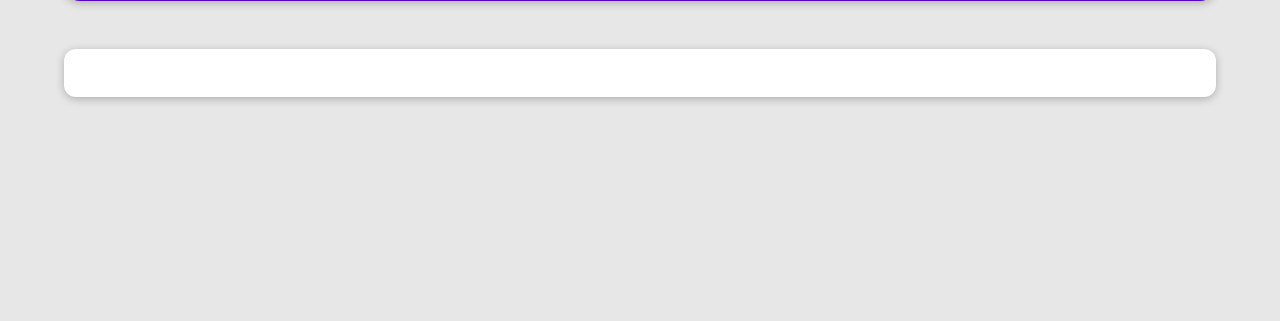
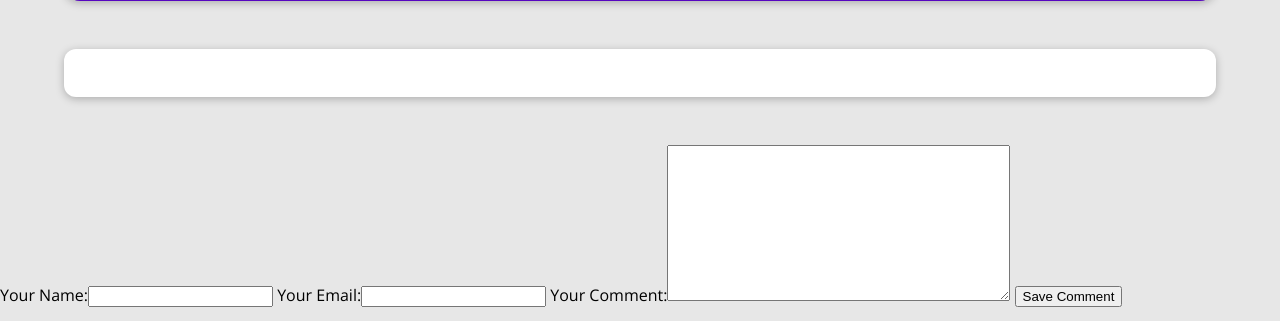
Before and after one commit to artytim/django-my-site, a Django app: template blog/templates/blog/post-detail.html in a window 1280 px wide. Shown: the part 479-800 px from the top of the page. Run offline with Django 3.2, Linux system fonts and the light colour scheme; the template is opened without the code that fills it: values that come from a table or form of the project are taken from there, others are empty.

Commit message:
Add Comment Model & Comment Form

```diff
--- /dev/null
+++ b/blog/forms.py
@@ -0,0 +1,14 @@
+from django import forms
+
+from .models import Comment
+
+
+class CommentForm(forms.ModelForm):
+    class Meta:
+        model = Comment
+        exclude = ["post"]
+        labels = {
+            "user_name": "Your Name",
+            "user_email": "Your Email",
+            "text": "Your Comment"
+        }
--- a/blog/models.py
+++ b/blog/models.py
@@ -1,7 +1,5 @@
 from django.db import models
 from django.core.validators import MinLengthValidator
-
-# Create your models here.
 
 
 class Tag(models.Model):
@@ -33,3 +31,11 @@ class Post(models.Model):
     author = models.ForeignKey(
         Author, on_delete=models.SET_NULL, null=True, related_name="posts")
     tags = models.ManyToManyField(Tag)
+
+
+class Comment(models.Model):
+    user_name = models.CharField(max_length=120)
+    user_email = models.EmailField()
+    text = models.TextField(max_length=400)
+    post = models.ForeignKey(
+        Post, on_delete=models.CASCADE, related_name="comments")
--- a/blog/templates/blog/post-detail.html
+++ b/blog/templates/blog/post-detail.html
@@ -27,4 +27,11 @@
 <main>
   {{ post.content|linebreaks }}
 </main>
+
+<div>
+  <form>
+    {{ comment_form }}
+    <button>Save Comment</button>
+  </form>
+</div>
 {% endblock %}
--- a/blog/views.py
+++ b/blog/views.py
@@ -3,6 +3,7 @@ from django.shortcuts import render, get_object_or_404
 from django.views.generic import ListView, DetailView
 
 from .models import Post
+from .forms import CommentForm
 
 
 class StartingPageView(ListView):
@@ -31,4 +32,5 @@ class SinglePostView(DetailView):
     def get_context_data(self, **kwargs):
         context = super().get_context_data(**kwargs)
         context["post_tags"] = self.object.tags.all()
+        context["comment_form"] = CommentForm()
         return context
```
Also changed, not shown: blog/migrations/0003_comment.py (added).
